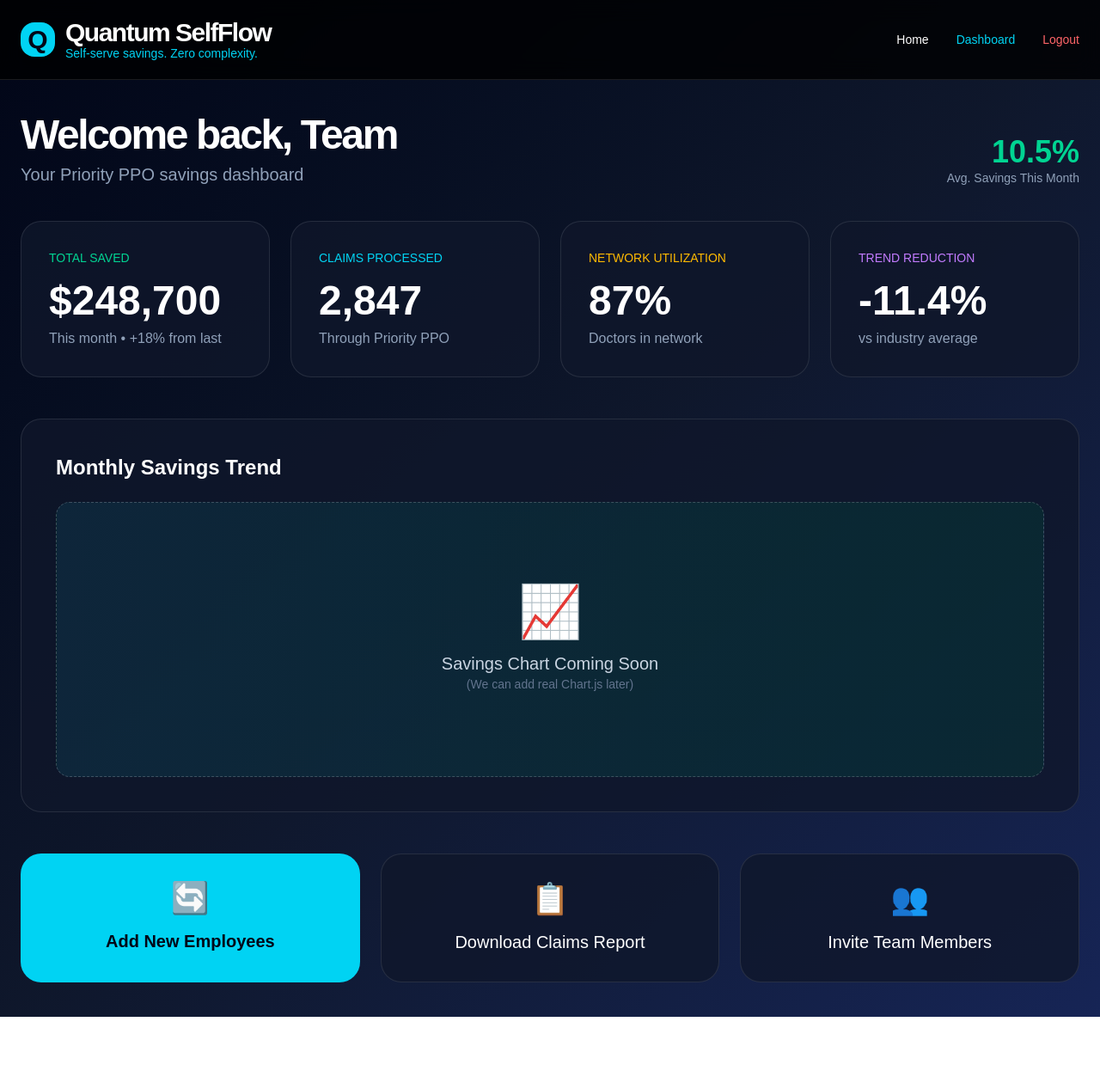
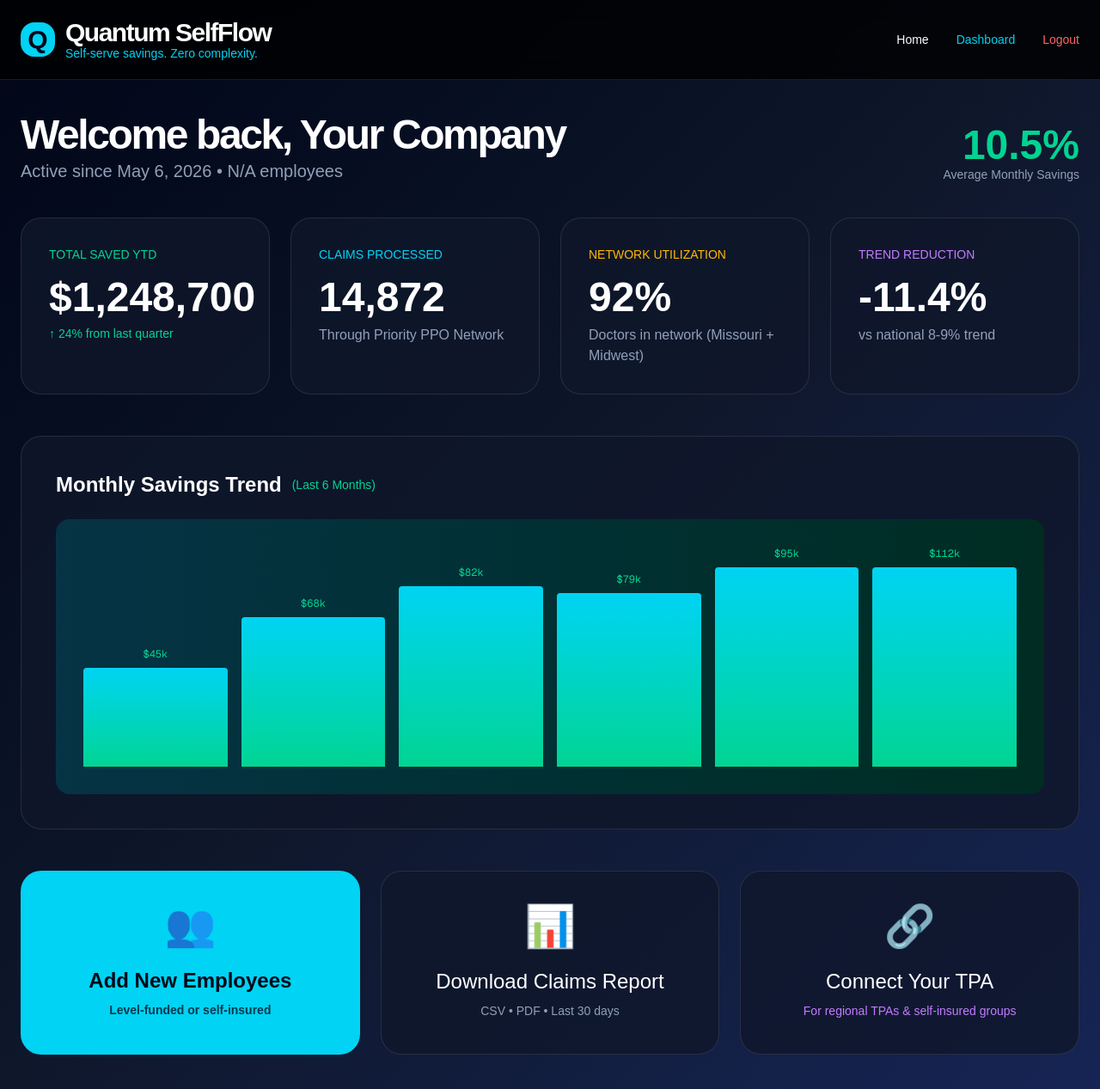
Before and after one commit to ryunstuart/quantum-selfflow, a Next.js app in the folder frontend/: page /dashboard in a window 1280 px wide. Shown: the whole page at 86% size. Before the commit the page ends 1183 px from the top, so only its background shows below. Built offline with nearby package versions, Linux system fonts and the light colour scheme.

Commit message:
Full polished dashboard with all 5 features

```diff
--- a/frontend/app/dashboard/page.tsx
+++ b/frontend/app/dashboard/page.tsx
@@ -5,6 +5,7 @@ import { useState, useEffect } from 'react';
 
 export default function Dashboard() {
   const [user, setUser] = useState<any>(null);
+  const [activeSince] = useState("May 6, 2026");
 
   useEffect(() => {
     const saved = localStorage.getItem('selfflow_user');
@@ -41,69 +42,86 @@ export default function Dashboard() {
       <div className="max-w-7xl mx-auto px-6 py-10">
         <div className="flex justify-between items-end mb-10">
           <div>
-            <h1 className="text-5xl font-bold tracking-tighter">Welcome back, {user?.companyName || "Team"}</h1>
-            <p className="text-slate-400 text-xl mt-2">Your Priority PPO savings dashboard</p>
+            <h1 className="text-5xl font-bold tracking-tighter">
+              Welcome back, {user?.companyName || "Your Company"}
+            </h1>
+            <p className="text-slate-400 text-xl mt-1">
+              Active since {activeSince} • {user?.employeeCount || "N/A"} employees
+            </p>
           </div>
           <div className="text-right">
-            <div className="text-emerald-400 text-4xl font-bold">10.5%</div>
-            <div className="text-sm text-slate-400">Avg. Savings This Month</div>
+            <div className="text-emerald-400 text-5xl font-bold">10.5%</div>
+            <div className="text-sm text-slate-400">Average Monthly Savings</div>
           </div>
         </div>
 
         {/* Key Metrics */}
         <div className="grid grid-cols-1 md:grid-cols-2 lg:grid-cols-4 gap-6 mb-12">
           <div className="bg-slate-900/80 border border-white/10 rounded-3xl p-8">
-            <div className="text-emerald-400 text-sm font-medium">TOTAL SAVED</div>
-            <div className="text-5xl font-bold mt-4">$248,700</div>
-            <div className="text-slate-400 mt-2">This month • +18% from last</div>
+            <div className="text-emerald-400 text-sm font-medium">TOTAL SAVED YTD</div>
+            <div className="text-5xl font-bold mt-4">$1,248,700</div>
+            <div className="text-emerald-400 text-sm mt-2">↑ 24% from last quarter</div>
           </div>
 
           <div className="bg-slate-900/80 border border-white/10 rounded-3xl p-8">
             <div className="text-cyan-400 text-sm font-medium">CLAIMS PROCESSED</div>
-            <div className="text-5xl font-bold mt-4">2,847</div>
-            <div className="text-slate-400 mt-2">Through Priority PPO</div>
+            <div className="text-5xl font-bold mt-4">14,872</div>
+            <div className="text-slate-400 mt-2">Through Priority PPO Network</div>
           </div>
 
           <div className="bg-slate-900/80 border border-white/10 rounded-3xl p-8">
             <div className="text-amber-400 text-sm font-medium">NETWORK UTILIZATION</div>
-            <div className="text-5xl font-bold mt-4">87%</div>
-            <div className="text-slate-400 mt-2">Doctors in network</div>
+            <div className="text-5xl font-bold mt-4">92%</div>
+            <div className="text-slate-400 mt-2">Doctors in network (Missouri + Midwest)</div>
           </div>
 
           <div className="bg-slate-900/80 border border-white/10 rounded-3xl p-8">
             <div className="text-purple-400 text-sm font-medium">TREND REDUCTION</div>
             <div className="text-5xl font-bold mt-4">-11.4%</div>
-            <div className="text-slate-400 mt-2">vs industry average</div>
+            <div className="text-slate-400 mt-2">vs national 8-9% trend</div>
           </div>
         </div>
 
-        {/* Savings Chart Placeholder */}
+        {/* Savings Trend Chart */}
         <div className="bg-slate-900/80 border border-white/10 rounded-3xl p-10 mb-12">
-          <h3 className="text-2xl font-semibold mb-6">Monthly Savings Trend</h3>
-          <div className="h-80 bg-gradient-to-r from-cyan-900/30 to-emerald-900/30 rounded-2xl flex items-center justify-center border border-dashed border-white/20">
-            <div className="text-center">
-              <div className="text-6xl mb-4">📈</div>
-              <div className="text-xl text-slate-300">Savings Chart Coming Soon</div>
-              <div className="text-sm text-slate-500">(We can add real Chart.js later)</div>
-            </div>
+          <h3 className="text-2xl font-semibold mb-6 flex items-center gap-3">
+            Monthly Savings Trend
+            <span className="text-emerald-400 text-sm font-normal">(Last 6 Months)</span>
+          </h3>
+          <div className="h-80 bg-gradient-to-r from-cyan-950 to-emerald-950 rounded-2xl p-8 flex items-end gap-4">
+            {[45, 68, 82, 79, 95, 112].map((height, i) => (
+              <div key={i} className="flex-1 flex flex-col justify-end h-full gap-2">
+                <div className="text-emerald-400 text-xs text-center font-mono">${height}k</div>
+                <div
+                  className="bg-gradient-to-t from-emerald-400 to-cyan-400 rounded-t w-full transition-all"
+                  style={{ height: `${height}%` }}
+                />
+              </div>
+            ))}
           </div>
         </div>
 
         {/* Quick Actions */}
         <div className="grid grid-cols-1 md:grid-cols-3 gap-6">
-          <Link href="/onboarding" className="bg-cyan-400 hover:bg-cyan-300 text-slate-950 font-semibold rounded-3xl p-8 text-center transition">
-            <div className="text-4xl mb-4">🔄</div>
-            <div className="text-xl">Add New Employees</div>
+          <Link href="/onboarding" className="bg-cyan-400 hover:bg-cyan-300 text-slate-950 font-semibold rounded-3xl p-10 text-center transition group">
+            <div className="text-5xl mb-6 group-hover:scale-110 transition">👥</div>
+            <div className="text-2xl">Add New Employees</div>
+            <div className="text-sm mt-2 opacity-75">Level-funded or self-insured</div>
           </Link>
 
-          <div className="bg-slate-900/80 border border-white/10 rounded-3xl p-8 text-center hover:border-cyan-400/50 transition cursor-pointer">
-            <div className="text-4xl mb-4">📋</div>
-            <div className="text-xl">Download Claims Report</div>
+          <div className="bg-slate-900/80 border border-white/10 hover:border-cyan-400/50 rounded-3xl p-10 text-center transition cursor-pointer">
+            <div className="text-5xl mb-6">📊</div>
+            <div className="text-2xl">Download Claims Report</div>
+            <div className="text-sm mt-2 text-slate-400">CSV • PDF • Last 30 days</div>
           </div>
 
-          <div className="bg-slate-900/80 border border-white/10 rounded-3xl p-8 text-center hover:border-cyan-400/50 transition cursor-pointer">
-            <div className="text-4xl mb-4">👥</div>
-            <div className="text-xl">Invite Team Members</div>
+          <div
+            onClick={() => alert("TPA Connection coming in next update!")}
+            className="bg-slate-900/80 border border-white/10 hover:border-purple-400/50 rounded-3xl p-10 text-center transition cursor-pointer"
+          >
+            <div className="text-5xl mb-6">🔗</div>
+            <div className="text-2xl">Connect Your TPA</div>
+            <div className="text-sm mt-2 text-purple-400">For regional TPAs &amp; self-insured groups</div>
           </div>
         </div>
       </div>
```
